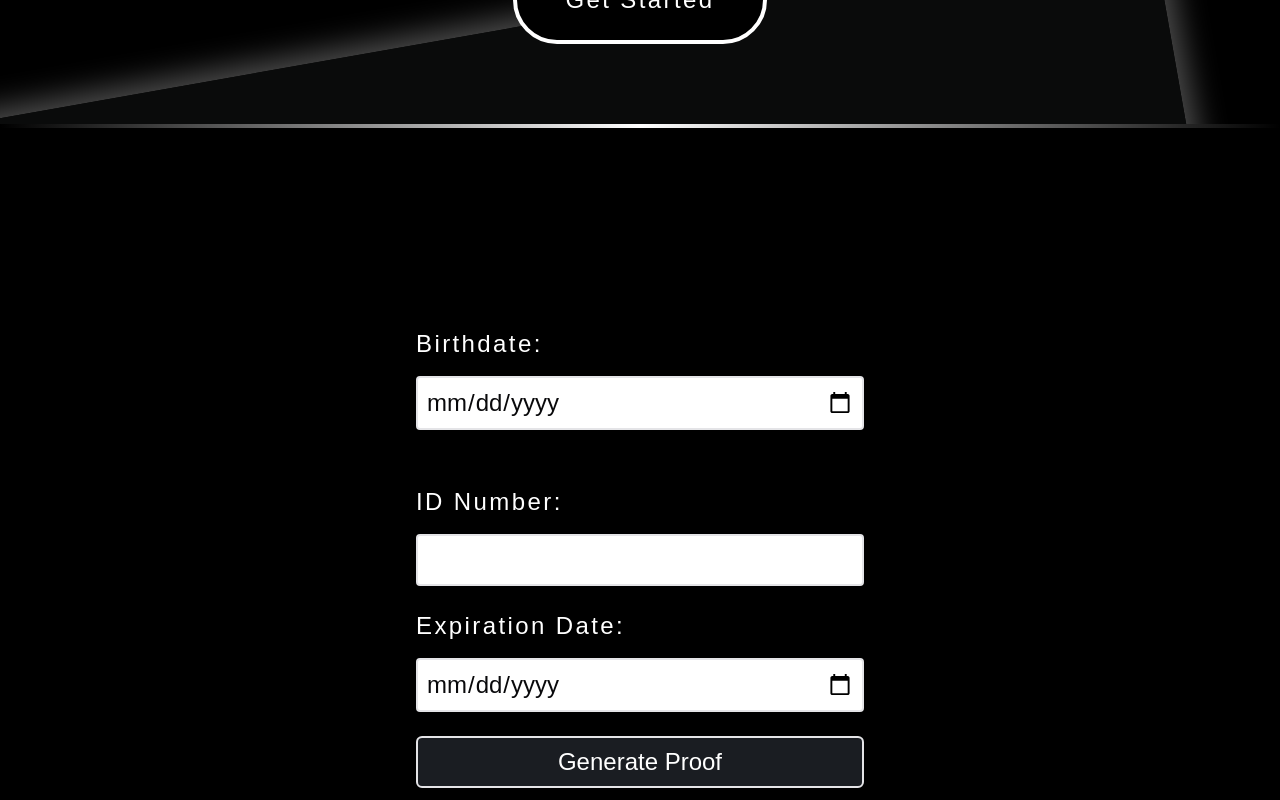
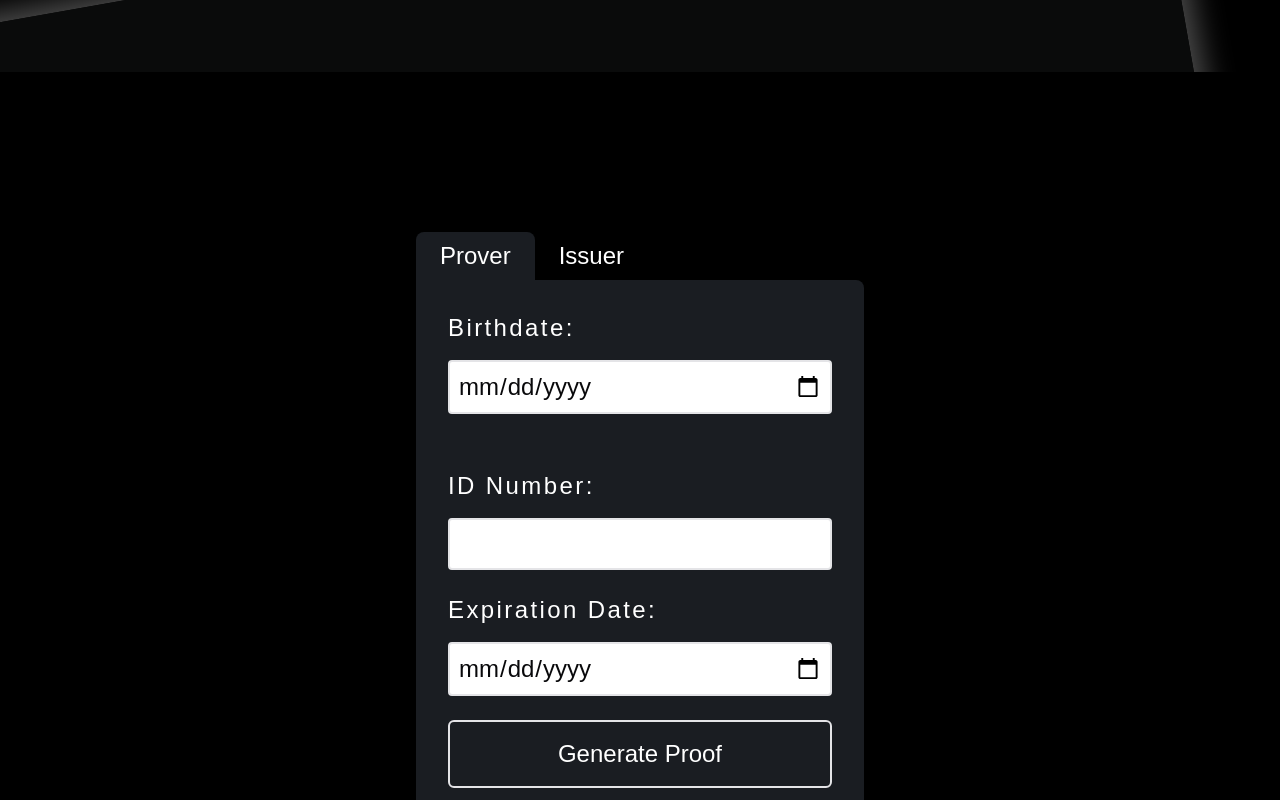
Before and after one commit to NJCinnamond/crede, a Next.js app in the folder crede-frontend/: page / in a window 1280 px wide. Shown: the part 1040-1840 px from the top of the page. Built offline with nearby package versions, Linux system fonts and the light colour scheme.

Commit message:
added form2 for issuer as well as styling to switch between forms

```diff
--- a/crede-frontend/src/app/page.tsx
+++ b/crede-frontend/src/app/page.tsx
@@ -10,7 +10,7 @@ export default function Home() {
 
       {/* <h1 className="">hello world</h1> */}
       <Hero />
-      <div id="target-section">
+      <div id="target-section" className="mt-10">
         <Form />
       </div>
     </div>
--- a/crede-frontend/src/components/Form.tsx
+++ b/crede-frontend/src/components/Form.tsx
@@ -4,6 +4,7 @@ import { useState } from "react";
 import { buildPoseidon } from "circomlibjs";
 
 export default function Form() {
+  const [activeTab, setActiveTab] = useState<string>("form1"); // State to track active tab
   const [birthdate, setBirthdate] = useState<string>("");
   const [idNumber, setIdNumber] = useState<string>("");
   const [expiryDate, setExpiryDate] = useState<string>("");
@@ -70,9 +71,36 @@ export default function Form() {
 
   return (
     <div className="mt-20 h-screen p-20">
+      {/* Tabs for switching between forms */}
+      <div className="relative mx-auto w-2/5  ">
+        <div className="flex">
+          <button
+            className={`px-6 py-2 text-2xl ${
+              activeTab === "form1"
+                ? "rounded-t-lg  bg-[#1A1D22] text-white"
+                : "bg-transparent text-white hover:rounded-t-lg hover:bg-gradient-to-r hover:from-purple-500 hover:via-pink-500 hover:to-yellow-500"
+            }`}
+            onClick={() => setActiveTab("form1")}>
+            Prover
+          </button>
+          <button
+            className={`px-6 py-2 text-2xl ${
+              activeTab === "form2"
+                ? "rounded-t-lg bg-[#1A1D22] text-white"
+                : " bg-transparent text-white hover:rounded-t-lg hover:bg-gradient-to-r hover:from-purple-500 hover:via-pink-500 hover:to-yellow-500"
+            }`}
+            onClick={() => setActiveTab("form2")}>
+            Issuer
+          </button>
+        </div>
+      </div>
+
+      {/* Render the corresponding form based on the active tab */}
+      <div className="mx-auto w-2/5 rounded-bl-lg rounded-br-lg rounded-tr-lg  bg-[#1A1D22] p-8">
+        {activeTab === "form1" && (
           <form
             onSubmit={handleSubmit}
-        className="mx-auto flex w-2/5 flex-col space-y-6 text-2xl ">
+            className="flex flex-col space-y-6 text-2xl">
             {/* Birthdate Field */}
             <div className="mb-8 flex flex-col space-y-2">
               <label className="mb-2 font-medium tracking-widest text-white">
@@ -118,13 +146,74 @@ export default function Form() {
             {/* Submit Button */}
             <button
               type="submit"
-          className=" mt-8 rounded-md border-2 bg-[#1A1D22] px-4 py-2 font-medium text-white">
+              className="mt-6 rounded-md border-2 bg-[#1A1D22] px-4 py-4 font-medium text-white">
               Generate Proof
             </button>
           </form>
+        )}
+
+        {activeTab === "form2" && (
+          <form
+            onSubmit={handleSubmit}
+            className="flex flex-col space-y-6 text-2xl">
+            {/* Birthdate Field */}
+            <div className="mb-8 flex flex-col space-y-2">
+              <label className="mb-2 font-medium tracking-widest text-white">
+                Birthdate:
+              </label>
+              <input
+                type="date"
+                value={birthdate}
+                onChange={(e) => setBirthdate(e.target.value)}
+                required
+                className="rounded border-2 p-2"
+              />
+            </div>
+
+            {/* ID Number Field */}
+            <div className="mb-8  flex flex-col space-y-2">
+              <label className="mb-2 font-medium tracking-widest text-white">
+                ID Number:
+              </label>
+              <input
+                type="text"
+                value={idNumber}
+                onChange={(e) => setIdNumber(e.target.value)}
+                required
+                className="rounded border-2 p-2"
+              />
+            </div>
+
+            {/* Expiry Date Field */}
+            <div className="mb-8 flex flex-col space-y-2">
+              <label className="mb-2 font-medium tracking-widest text-white">
+                Expiration Date:
+              </label>
+              <input
+                type="date"
+                value={expiryDate}
+                onChange={(e) => setExpiryDate(e.target.value)}
+                required
+                className="rounded border-2 p-2"
+              />
+            </div>
+
+            {/* Submit Button */}
+            <button
+              type="submit"
+              className="mt-6 rounded-md border-2 bg-[#1A1D22] px-4 py-4 font-medium text-white">
+              Generate Proof
+            </button>
+          </form>
+        )}
+      </div>
 
       {/* Response Message */}
-      {responseMessage && <p className="mt-4 text-lg">{responseMessage}</p>}
+      {responseMessage && (
+        <p className="mx-auto mt-4 w-2/5 text-center text-lg text-white">
+          {responseMessage}
+        </p>
+      )}
     </div>
   );
 }
--- a/crede-frontend/src/components/Hero.tsx
+++ b/crede-frontend/src/components/Hero.tsx
@@ -14,7 +14,7 @@ export default function Hero() {
     }
   };
   return (
-    <div className="relative mt-52 flex h-screen flex-col items-center justify-between overflow-hidden bg-black">
+    <div className="relative mt-28 flex h-screen flex-col items-center justify-between overflow-hidden bg-black">
       {/* Content (Header and Image) */}
       <div className="relative z-10 flex flex-col items-center gap-10">
         <div className="mt-56 flex items-center gap-32">
@@ -47,7 +47,7 @@ export default function Hero() {
       <div className="absolute bottom-[-600px] left-0 z-0 h-[80vh] w-full origin-bottom-left rotate-[-10deg] transform rounded-md bg-[#0B0C0C] bg-opacity-95 shadow-[0_0_30px_10px_rgba(255,255,255,0.3)]"></div>
 
       {/* Layerzero image at the bottom */}
-      <div className="relative z-10 mt-20 flex w-full items-center justify-evenly bg-black py-10 pb-10">
+      <div className="relative z-10 mt-48 flex w-full items-center justify-evenly bg-black py-10 pb-10">
         <div className="absolute bottom-0 left-0 h-1 w-full">
           <div className="h-full w-full bg-gradient-to-r from-transparent via-white to-transparent"></div>
         </div>
```
Lines whose indentation alone changed are shown as unchanged.
